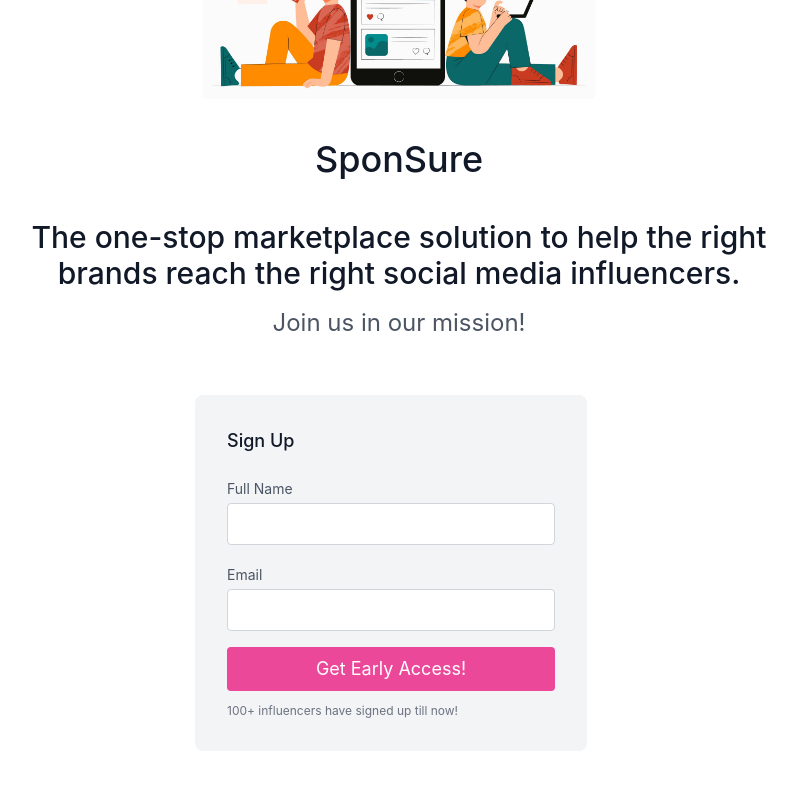
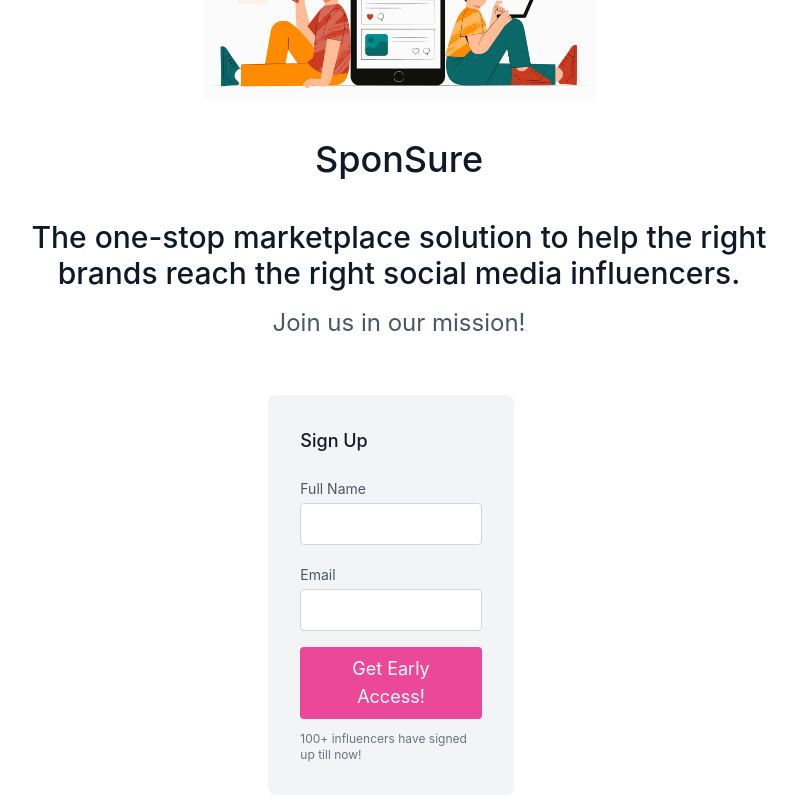
Before and after one commit to sponsure-platform/sponsure-web, a Next.js app: page / in a window 1280 px wide. Shown: the part 258-1058 px from the top of the page, without its empty margins (241-1038 px from the left). Built offline with nearby package versions, Linux system fonts and the light colour scheme.

Commit message:
Add netlify forms on submit page

```diff
--- a/pages/index.js
+++ b/pages/index.js
@@ -11,29 +11,31 @@ export default function Home() {
       </Head>
 
       <main>
-        <section class="text-gray-600 body-font">
-          <div class="container mx-auto flex flex-col px-5 py-24 justify-center items-center">
-            <img class="lg:w-2/6 md:w-3/6 w-5/6 mb-10 object-cover object-center rounded" alt="hero" src="social-influencers.jpg" />
-            <div class="w-full md:w-2/3 flex flex-col mb-16 items-center text-center">
-            <h1 class="title-font sm:text-4xl text-3xl mb-4 font-medium text-gray-900">SponSure</h1>
+        <section className="text-gray-600 body-font">
+          <div className="container mx-auto flex flex-col px-5 py-24 justify-center items-center">
+            <img className="lg:w-2/6 md:w-3/6 w-5/6 mb-10 object-cover object-center rounded" alt="hero" src="social-influencers.jpg" />
+            <div className="w-full md:w-2/3 flex flex-col mb-16 items-center text-center">
+            <h1 className="title-font sm:text-4xl text-3xl mb-4 font-medium text-gray-900">SponSure</h1>
             <br></br>
-              <h2 class="title-font sm:text-3xl text-2xl mb-4 font-medium text-gray-900">The one-stop marketplace solution to help the right brands reach the right social media influencers.</h2>
-              <p class="mb-8 sm:text-2xl text-xl mb-4 leading-relaxed">Join us in our mission!</p>
+              <h2 className="title-font sm:text-3xl text-2xl mb-4 font-medium text-gray-900">The one-stop marketplace solution to help the right brands reach the right social media influencers.</h2>
+              <p className="mb-8 sm:text-2xl text-xl mb-4 leading-relaxed">Join us in our mission!</p>
               <br></br>
-              <div class="flex w-full justify-center items-center">
-                <div class="relative mr-4 lg:w-full xl:w-1/2 w-1/4 md:w-full text-left bg-gray-100 rounded-lg p-8 flex flex-col w-full mt-10 md:mt-0">
-                  <h2 class="text-gray-900 text-lg font-medium title-font mb-5">Sign Up</h2>
-                  <div class="relative mb-4">
-                    <label for="full-name" class="leading-7 text-sm text-gray-600">Full Name</label>
-                    <input type="text" id="full-name" name="full-name" class="w-full bg-white rounded border border-gray-300 focus:border-pink-500 focus:ring-2 focus:ring-pink-200 text-base outline-none text-gray-700 py-1 px-3 leading-8 transition-colors duration-200 ease-in-out" />
-                  </div>
-                  <div class="relative mb-4">
-                    <label for="email" class="leading-7 text-sm text-gray-600">Email</label>
-                    <input type="email" id="email" name="email" class="w-full bg-white rounded border border-gray-300 focus:border-pink-500 focus:ring-2 focus:ring-pink-200 text-base outline-none text-gray-700 py-1 px-3 leading-8 transition-colors duration-200 ease-in-out" />
-                  </div>
-                  <button class="text-white bg-pink-500 border-0 py-2 px-8 focus:outline-none hover:bg-pink-600 rounded text-lg">Get Early Access!</button>
-                  <p class="text-xs text-gray-500 mt-3">100+ influencers have signed up till now!</p>
-                  </div>
+              <div className="lg:w-2/6 md:w-1/ flex w-full justify-center items-center">
+                <div className="relative mr-4 lg:w-full xl:w w-1/4 md:w-full text-left bg-gray-100 rounded-lg p-8 flex flex-col w-full mt-10 md:mt-0">
+                  <form name="contact" method="POST" data-netlify="true">
+                    <h2 className="text-gray-900 text-lg font-medium title-font mb-5">Sign Up</h2>
+                    <div className="relative mb-4">
+                      <label htmlFor="full-name" className="leading-7 text-sm text-gray-600">Full Name</label>
+                      <input type="text" id="full-name" name="full-name" className="w-full bg-white rounded border border-gray-300 focus:border-pink-500 focus:ring-2 focus:ring-pink-200 text-base outline-none text-gray-700 py-1 px-3 leading-8 transition-colors duration-200 ease-in-out" />
+                    </div>
+                    <div className="relative mb-4">
+                      <label htmlFor="email" className="leading-7 text-sm text-gray-600">Email</label>
+                      <input type="email" id="email" name="email" className="w-full bg-white rounded border border-gray-300 focus:border-pink-500 focus:ring-2 focus:ring-pink-200 text-base outline-none text-gray-700 py-1 px-3 leading-8 transition-colors duration-200 ease-in-out" />
+                    </div>
+                    <button className="text-white bg-pink-500 border-0 py-2 px-8 focus:outline-none hover:bg-pink-600 rounded text-lg">Get Early Access!</button>
+                    <p className="text-xs text-gray-500 mt-3">100+ influencers have signed up till now!</p>
+                  </form>
+                </div>
               </div>
             </div>
           </div>
```
